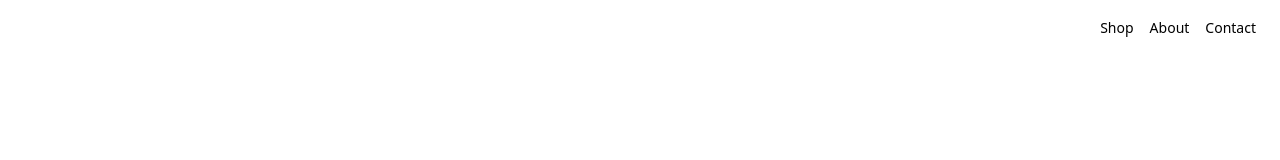
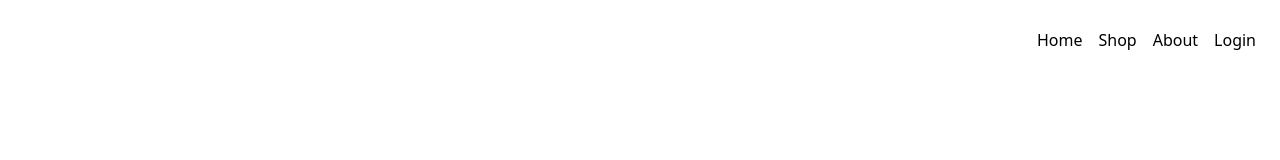
Before and after one commit to jpeng322/Peng_Jacky_BuyNow_Capstone, a React (Vite) app in the folder frontend/: page / in a window 1280 px wide. Shown: the top 160 px of the page. Built offline with nearby package versions, Linux system fonts and the light colour scheme.

Commit message:
Create navbar

```diff
--- /dev/null
+++ b/frontend/src/components/Navbar.jsx
@@ -0,0 +1,40 @@
+import React from "react";
+import { Link } from "react-router-dom";
+const Navbar = () => {
+  return (
+    <header className="flex h-14 items-center justify-between px-4 my-3 md:px-6">
+      <Link className="flex items-center gap-2" to="/">
+        <span className="sr-only">Acme Inc</span>
+      </Link>
+      <nav className="hidden md:flex gap-4">
+        <Link
+          className="text-medium font-medium hover:underline hover:decoration-green-600 hover:decoration-2 underline-offset-4"
+          to="/"
+        >
+          Home
+        </Link>
+        <Link
+          className="text-medium font-medium hover:underline hover:decoration-green-600 hover:decoration-2 underline-offset-4"
+          to="/shop"
+        >
+          Shop
+        </Link>
+        <Link
+          className="text-medium font-medium hover:underline hover:decoration-green-600 hover:decoration-2 underline-offset-4"
+          to="/about"
+        >
+          About
+        </Link>
+        <Link
+          className="text-medium font-medium hover:underline hover:decoration-green-600 hover:decoration-2 underline-offset-4"
+          to="/login"
+        >
+          Login
+        </Link>
+      </nav>
+      <span className="sr-only">Toggle navigation menu</span>
+    </header>
+  );
+};
+
+export default Navbar;
--- a/frontend/src/components/ProductCard.jsx
+++ b/frontend/src/components/ProductCard.jsx
@@ -82,7 +82,8 @@ const ProductCard = ({ product }) => {
           Add to Cart
         </a>
         <a
-          href="#"
+          href={product.offer.offer_page_url}
+          target="_blank"
           className="border border-green-600 text-green-600 border-2 font-medium rounded-lg text-sm px-5 py-2.5 text-center hover:text-green-700 "
         >
           More Information
--- a/frontend/src/pages/Home.jsx
+++ b/frontend/src/pages/Home.jsx
@@ -3,32 +3,6 @@ import { BrowserRouter as Router, Link } from "react-router-dom";
 const Home = () => {
     return (
         <div className="flex flex-col min-h-screen">
-        <header className="flex h-14 items-center justify-between px-4 md:px-6">
-          <Link className="flex items-center gap-2" to="/">
-            <span className="sr-only">Acme Inc</span>
-          </Link>
-          <nav className="hidden md:flex gap-4">
-            <Link
-              className="text-sm font-medium hover:underline underline-offset-4"
-              to="/shop"
-            >
-              Shop
-            </Link>
-            <Link
-              className="text-sm font-medium hover:underline underline-offset-4"
-              to="/about"
-            >
-              About
-            </Link>
-            <Link
-              className="text-sm font-medium hover:underline underline-offset-4"
-              to="/contact"
-            >
-              Contact
-            </Link>
-          </nav>
-            <span className="sr-only">Toggle navigation menu</span>
-        </header>
         <main className="flex-1">
           <section className="w-full py-12 md:py-24 lg:py-32">
             <div className="container px-4 md:px-6">
--- a/frontend/src/pages/Shop.jsx
+++ b/frontend/src/pages/Shop.jsx
@@ -7,8 +7,7 @@ const Shop = () => {
   const listOfProducts = products.data;
   return (
     <div>
-      <h1>This is the Shop page</h1>
-      <div className="grid grid-cols-5 gap-5 border border-blue-200 p-[3vw]">
+      <div className="grid grid-cols-5 gap-5 p-[3vw] pt-0">
         {listOfProducts.map((product) => {
           console.log(product);
           return <ProductCard key={product.product_id} product={product} />;
--- /dev/null
+++ b/frontend/src/template/Main.jsx
@@ -0,0 +1,14 @@
+import React from "react";
+import Navbar from "../components/Navbar";
+import { Outlet } from "react-router-dom";
+
+const Main = () => {
+  return (
+    <>
+      <Navbar />
+      <Outlet />
+    </>
+  );
+};
+
+export default Main;
```
Also changed, not shown: frontend/src/App.jsx (+11 -0 lines).
